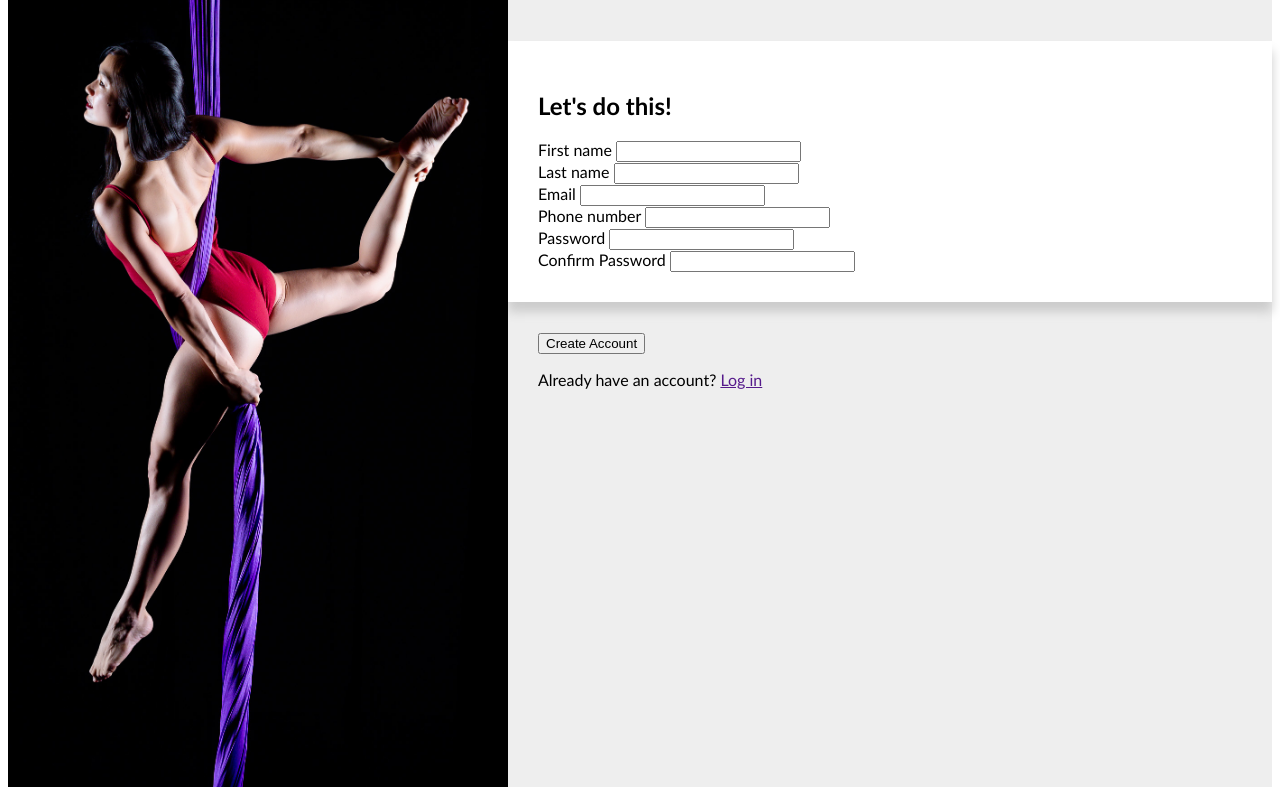
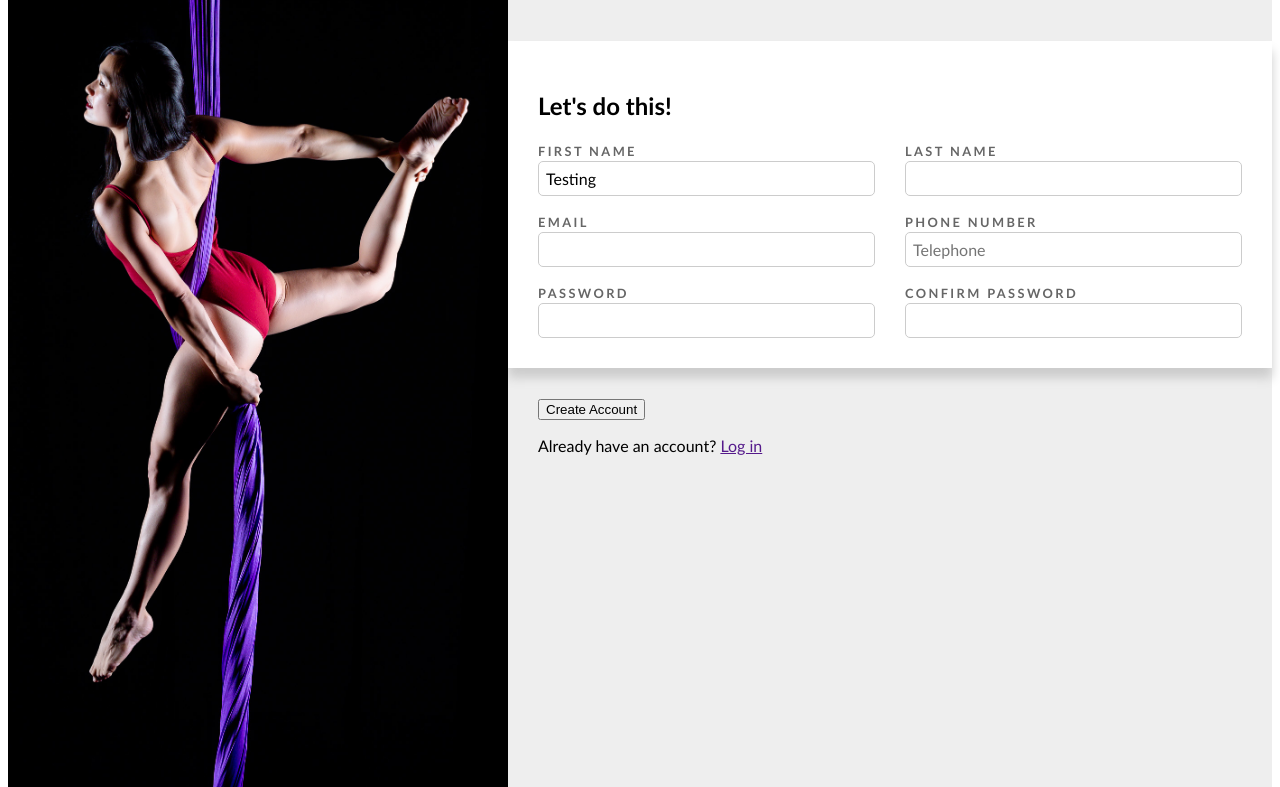
Before and after one commit to khhuang7/top-sign-up-form, a plain HTML site: page index.html in a window 1280 px wide. Shown: the part 203-990 px from the top of the page. Drawn offline with Linux system fonts and the light colour scheme.

Commit message:
Flex up the form items

```diff
--- a/index.html
+++ b/index.html
@@ -7,8 +7,8 @@
   <title>Sign Up Form</title>
 
   <link rel="preconnect" href="https://fonts.googleapis.com">
-  <link rel="preconnect" href="https://fonts.gstatic.com" crossorigin>
-  <link href="https://fonts.googleapis.com/css2?family=Bad+Script&display=swap" rel="stylesheet">
+<link rel="preconnect" href="https://fonts.gstatic.com" crossorigin>
+<link href="https://fonts.googleapis.com/css2?family=Rock+Salt" rel="stylesheet">
 </head>
 <body>
   <div id="hero">
@@ -33,32 +33,40 @@
       <form action="" id="sign-up-form">
         <div class="form-item">
           <label for="first-name">First name</label>
-          <input id="first-name" name="first_name" type="text">
+          <input id="first-name" name="first_name" type="text" required
+            placeholder="" value="Testing">
         </div>
 
         <div class="form-item">
           <label for="last-name">Last name</label>
-          <input id="last-name" name="last_name" type="text">
+          <input id="last-name" name="last_name" type="text" required
+            placeholder="">
         </div>
 
         <div class="form-item">
           <label for="email">Email</label>
-          <input id="email" name="email" type="email">
+          <input id="email" name="email" type="email" required
+            placeholder="">
         </div>
 
         <div class="form-item">
           <label for="phone">Phone number</label>
-          <input id="phone" name="phone" type="tel">
+          <input
+            id="phone" name="phone" type="tel" required
+            pattern="^([+]?[\s0-9]+)?(\d{3}|[\(]?[0-9]+[\)])?([\-]?[\s]?[0-9])+$" placeholder="Telephone"
+            placeholder="">
         </div>
 
         <div class="form-item">
           <label for="password">Password</label>
-          <input id="password" name="password" type="password">
+          <input id="password" name="password" type="password" required
+            placeholder="">
         </div>
 
         <div class="form-item">
           <label for="password-confirm">Confirm Password</label>
-          <input id="password-confirm" type="password">
+          <input id="password-confirm" type="password" required
+            placeholder="">
         </div>
       </form>
     </div>
--- a/styles.css
+++ b/styles.css
@@ -5,6 +5,8 @@
 body {
   font-family: 'Gill Sans', 'Gill Sans MT', Calibri, 'Trebuchet MS', sans-serif
 }
+
+/* Hero styling */
 
 #hero,
 .main,
@@ -36,11 +38,12 @@ img {
 
 .logo > p {
   margin: 0;
-  font-size: 2rem;
-  font-family: "Bad Script";
+  font-size: 1.6rem;
+  font-family: "Rock Salt";
   font-weight: 1000;
-  line-height: 1.5;
 }
+
+/* Main body styling */
 
 .main > div {
   width: calc(100% - var(--gap)*2);
@@ -56,6 +59,70 @@ img {
   box-shadow: 0px 10px 10px #ccc;
 }
 
+#sign-up-form {
+  display: flex;
+  flex-wrap: wrap;
+  gap: 15px 30px;
+}
+
+.form-item {
+  flex: 1 0 250px;
+}
+
+.form-item > input {
+  display: block;
+}
+
+label {
+  text-transform: uppercase;
+  letter-spacing: 0.15rem;
+  color: #666;
+  font-weight: 600;
+  font-size: 0.8em;
+}
+
+input[type="text"],
+input[type="password"],
+input[type="email"],
+input[type="tel"] {
+  box-sizing: border-box;
+  width: 100%;
+  padding: 7px;
+  margin-top: 2px;
+
+  outline: 0;
+  font-family: inherit;
+  font-size: 1rem;
+  border: #ccc solid 1px;
+  border-radius: 5px;
+}
+
+input[type="text"]:invalid,
+input[type="password"]:invalid,
+input[type="email"]:invalid,
+input[type="tel"]:invalid {
+  border: 1px solid #b92326;
+}
+
+input[type="text"]:placeholder-shown,
+input[type="password"]:placeholder-shown,
+input[type="email"]:placeholder-shown,
+input[type="tel"]:placeholder-shown {
+  border: 1px solid #ccc;
+}
+
+
+input[type="text"]:focus,
+input[type="password"]:focus,
+input[type="email"]:focus,
+input[type="tel"]:focus {
+  appearance: none;
+  border: blue solid 1px;
+  box-shadow: 2px 2px 5px #ccc;
+}
+
+/* Responsive design */
+
 @media (min-width: 900px) {
   body {
     display: flex;
```
